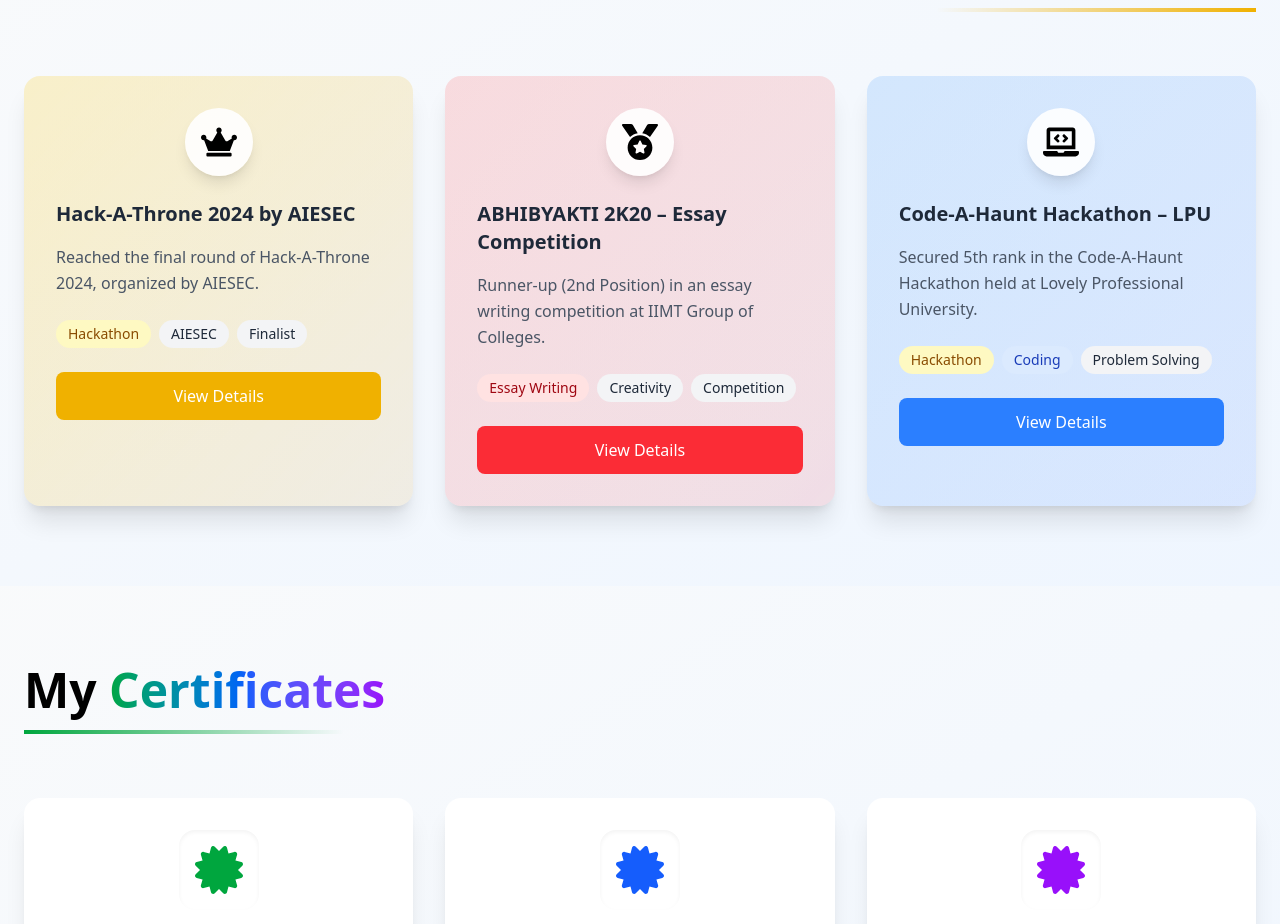
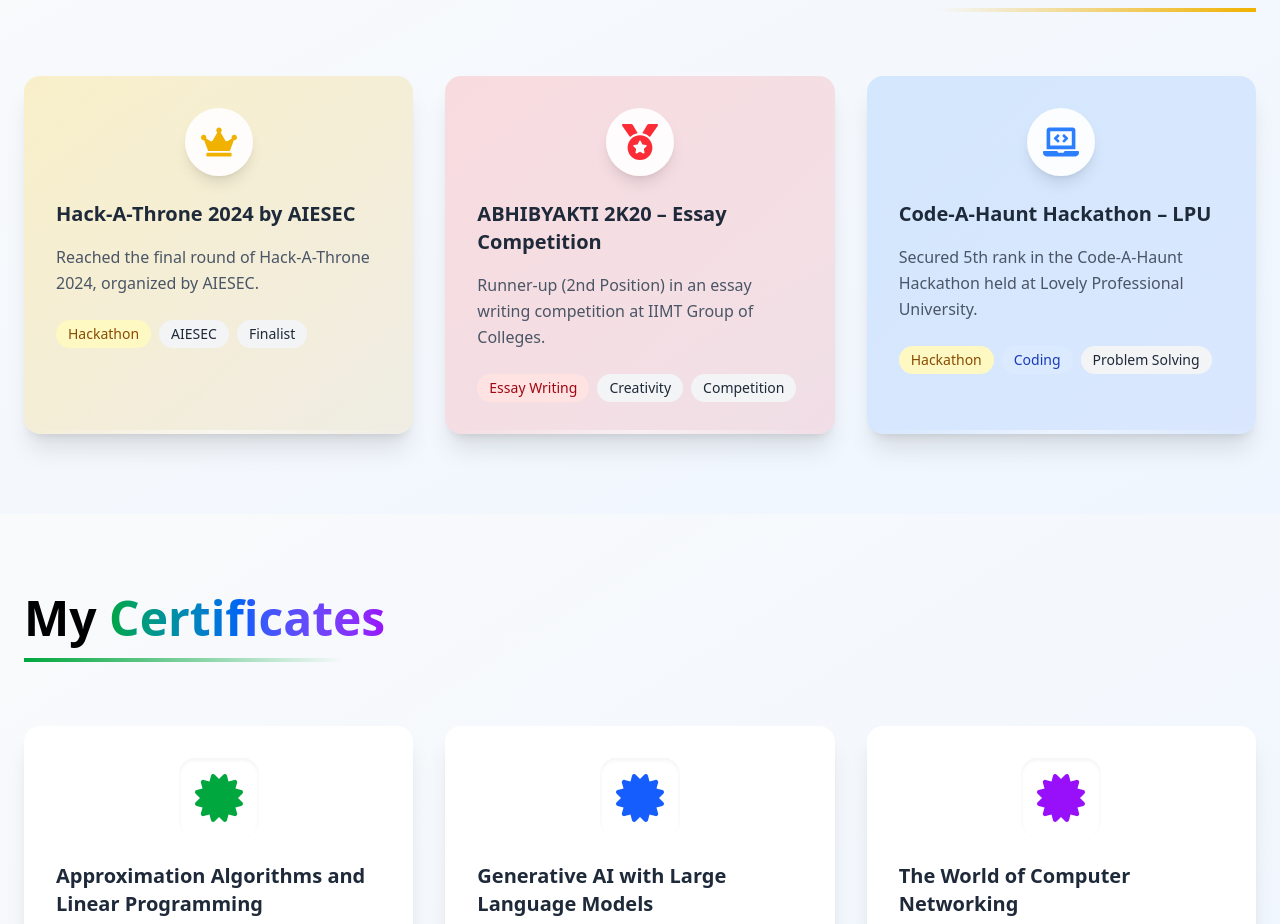
Before and after one commit to Arkdeep-singh/My-Portfolio, a React (Vite) app: page / in a window 1280 px wide. Shown: the part 3684-4608 px from the top of the page. Built offline with nearby package versions, Linux system fonts and the light colour scheme.

Commit message:
updated the achievement section

```diff
--- a/src/components/Achievements.jsx
+++ b/src/components/Achievements.jsx
@@ -9,30 +9,24 @@
       description:
         "Reached the final round of Hack-A-Throne 2024, organized by AIESEC.",
       tags: ["Hackathon", "AIESEC", "Finalist"],
-      link: "#",
       icon: <FaCrown className="text-4xl" />,
       color: "from-yellow-400/20 to-yellow-600/10",
-      button: "bg-yellow-500 hover:bg-yellow-600",
     },
     {
       title: "ABHIBYAKTI 2K20 – Essay Competition",
       description:
         "Runner-up (2nd Position) in an essay writing competition at IIMT Group of Colleges.",
       tags: ["Essay Writing", "Creativity", "Competition"],
-      link: "#",
       icon: <FaMedal className="text-4xl" />,
       color: "from-red-400/20 to-red-600/10",
-      button: "bg-red-500 hover:bg-red-600",
     },
     {
       title: "Code-A-Haunt Hackathon – LPU",
       description:
         "Secured 5th rank in the Code-A-Haunt Hackathon held at Lovely Professional University.",
       tags: ["Hackathon", "Coding", "Problem Solving"],
-      link: "#",
       icon: <FaLaptopCode className="text-4xl" />,
       color: "from-blue-400/20 to-blue-600/10",
-      button: "bg-blue-500 hover:bg-blue-600",
     },
   ];
 
@@ -120,9 +114,13 @@
             >
               <div className="p-4 bg-white/90 rounded-full shadow-lg">
                 <motion.div
-                  className={achievement.button
-                    .replace("bg", "text")
-                    .replace(" hover:bg", "")}
+                  className={
+                    achievement.color.includes("yellow")
+                      ? "text-yellow-500"
+                      : achievement.color.includes("red")
+                      ? "text-red-500"
+                      : "text-blue-500"
+                  }
                   whileHover={{ scale: 1.1 }}
                   transition={{ type: "spring", stiffness: 300 }}
                 >
@@ -146,7 +144,7 @@
             </motion.p>
 
             <motion.div
-              className="flex flex-wrap gap-2 mb-6"
+              className="flex flex-wrap gap-2"
               variants={itemVariants}
             >
               {achievement.tags.map((tag, idx) => (
@@ -162,17 +160,11 @@
               ))}
             </motion.div>
 
-            <motion.a
-              href={achievement.link}
-              target="_blank"
-              rel="noopener noreferrer"
-              className={`inline-flex items-center justify-center w-full py-3 font-medium text-white ${achievement.button} rounded-lg transition-all`}
+            {/* Added a subtle decorative element instead of the button */}
+            <motion.div
+              className="absolute bottom-0 left-0 right-0 h-1 bg-gradient-to-r from-transparent via-white/50 to-transparent opacity-0 group-hover:opacity-100 transition-opacity duration-300"
               variants={itemVariants}
-              whileHover={{ scale: 1.05 }}
-              whileTap={{ scale: 0.95 }}
-            >
-              View Details
-            </motion.a>
+            />
           </motion.div>
         ))}
       </div>
```
